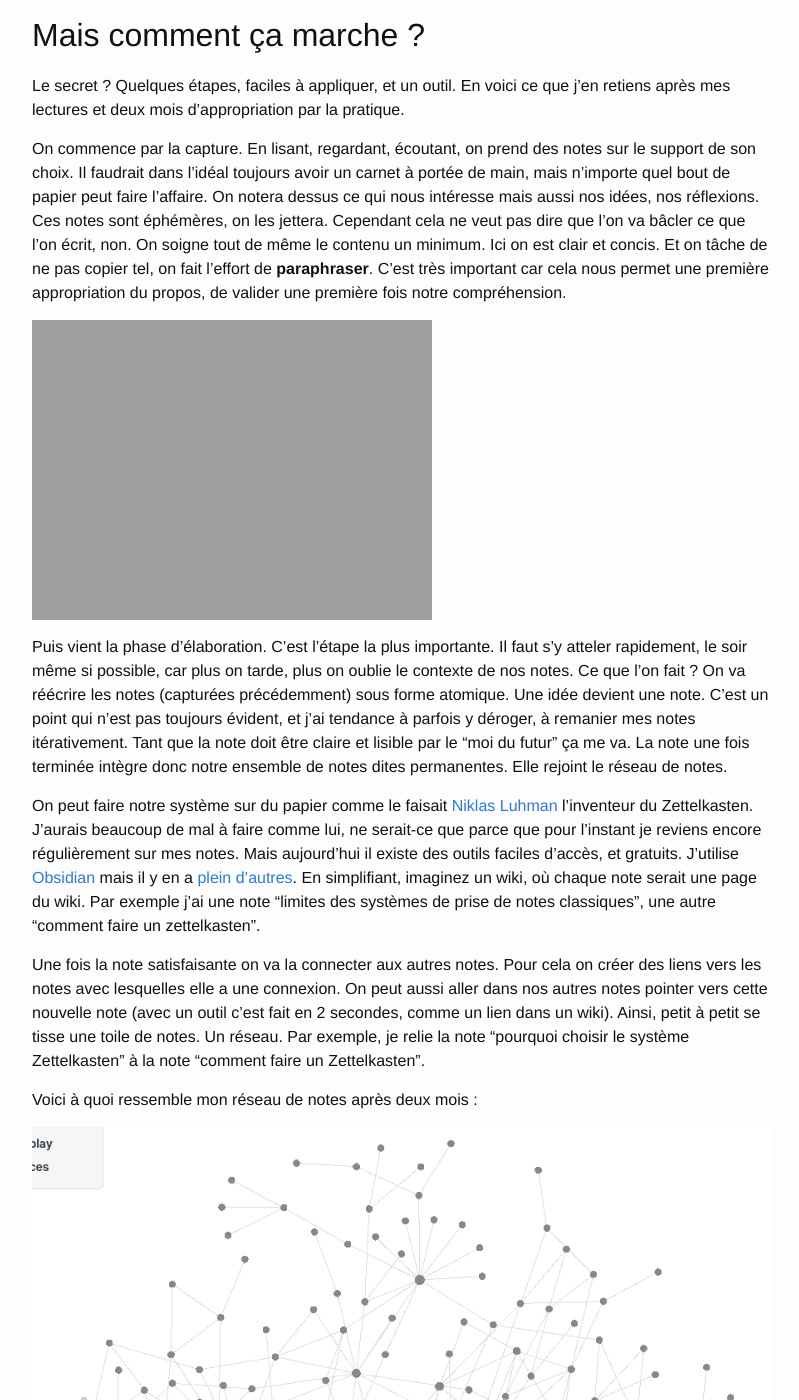
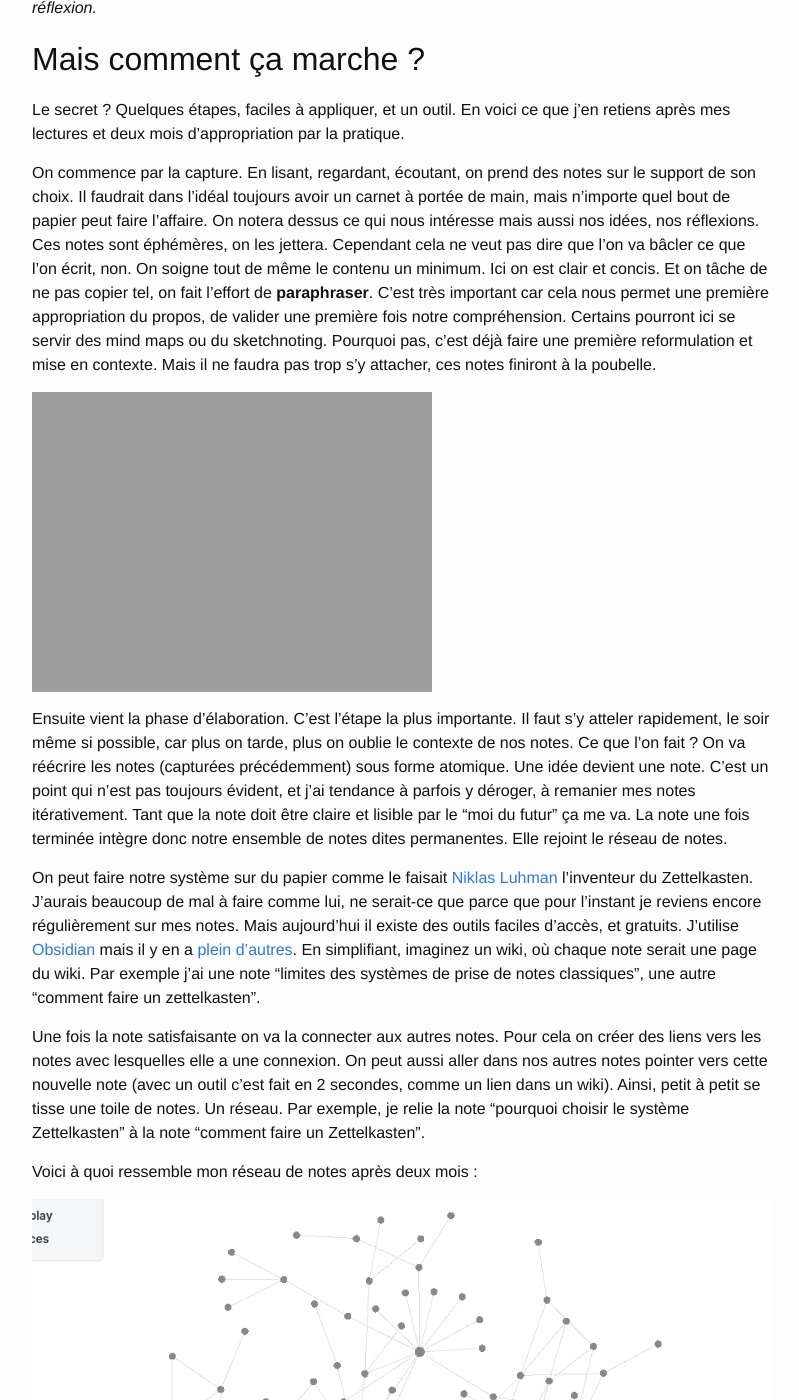
Before and after one commit to fego/fego.github.io, a Jekyll site: the page built from docs/_posts/2020-11-01-J'ai enfin appris à prendre des notes.markdown, in a window 1280 px wide and 1400 px high, scrolled down 1908 px. Shown: the whole window, without its empty margins (238-1037 px from the left). Built offline with Jekyll 4.4.1, drawn with Linux system fonts in a browser that asks for light colours; our own code applies the rules of GitHub Pages for plain Markdown files; some of the changed text lies outside the part shown.

Commit message:
mind maps

```diff
--- a/docs/_posts/2020-11-01-J'ai enfin appris à prendre des notes.markdown
+++ b/docs/_posts/2020-11-01-J'ai enfin appris à prendre des notes.markdown
@@ -2,7 +2,7 @@
 
 45 ans. Voilà le temps qu'il m'aura fallu pour savoir prendre des notes.
 
-Tout a commencé par un tweet d'un collègue qui m'a fait découvrir une [conférence de Sönke Arhens](https://www.youtube.com/watch?v=nPOI4f7yCag). Grosse prise de conscience et vague d'espoir. En effet je suis plutôt un gros consommateur de contenus comme des livres, vidéos ou podcasts dont le but est est transmettre un savoir. Mais avant, soit je ne prenais pas de note, soit j'en prenais un peu sur différents supports. Récemment j'avais un peu amélioré mon système avec [Notion](http://notion.so), un outil en ligne très pratique (prise de notes, priorisation de tâches, et plus encore). Mais ce n'est qu'un outil, il me manquait la méthode. J'avais tendance à accumuler des notes, sans vraiment les relire, les réutiliser. Et des notes que l'on ne réutilise pas, est-ce vraiment utile ?
+Tout a commencé par un tweet d'un collègue qui m'a fait découvrir une [conférence de Sönke Arhens](https://www.youtube.com/watch?v=nPOI4f7yCag). Grosse prise de conscience et vague d'espoir. En effet je suis plutôt un gros consommateur de contenus comme des livres, vidéos ou podcasts dont le but est est transmettre un savoir. Mais avant, soit je ne prenais pas de note, soit j'en prenais un peu sur différents supports. J'ai même essayé différentes techniques comme les mind maps, ou le sketchnoting. Récemment j'avais un peu amélioré mon système avec [Notion](http://notion.so), un outil en ligne très pratique (prise de notes, priorisation de tâches, et plus encore). Mais ce n'est qu'un outil, il me manquait la méthode. J'avais tendance à accumuler des notes, sans vraiment les relire, les réutiliser. Et des notes que l'on ne réutilise pas, est-ce vraiment utile ?
 
 ## Les limites d'une prise de note classique
 
@@ -34,10 +34,11 @@
 Le secret ? Quelques étapes, faciles à appliquer, et un outil. En voici ce que j'en retiens après mes lectures et deux mois d'appropriation par la pratique.
 
 On commence par la capture. En lisant, regardant, écoutant, on prend des notes sur le support de son choix. Il faudrait dans l'idéal toujours avoir un carnet à portée de main, mais n'importe quel bout de papier peut faire l'affaire. On notera dessus ce qui nous intéresse mais aussi nos idées, nos réflexions. Ces notes sont éphémères, on les jettera. Cependant cela ne veut pas dire que l'on va bâcler ce que l'on écrit, non. On soigne tout de même le contenu un minimum. Ici on est clair et concis. Et on tâche de ne pas copier tel, on fait l'effort de **paraphraser**. C'est très important car cela nous permet une première appropriation du propos, de valider une première fois notre compréhension.
+Certains pourront ici se servir des mind maps ou du sketchnoting. Pourquoi pas, c'est déjà faire une première reformulation et mise en contexte. Mais il ne faudra pas trop s'y attacher, ces notes finiront à la poubelle.
 
 ![Capturer des notes]({{ site.url }}images/capture_notes.png)
 
-Puis vient la phase d'élaboration. C'est l'étape la plus importante. Il faut s'y atteler rapidement, le soir même si possible, car plus on tarde, plus on oublie le contexte de nos notes. Ce que l'on fait ? On va réécrire les notes (capturées précédemment) sous forme atomique. Une idée devient une note. C'est un point qui n'est pas toujours évident, et j'ai tendance à parfois y déroger, à remanier mes notes itérativement. Tant que la note doit être claire et lisible par le "moi du futur" ça me va. La note une fois terminée intègre donc notre ensemble de notes dites permanentes. Elle rejoint le réseau de notes.
+Ensuite vient la phase d'élaboration. C'est l'étape la plus importante. Il faut s'y atteler rapidement, le soir même si possible, car plus on tarde, plus on oublie le contexte de nos notes. Ce que l'on fait ? On va réécrire les notes (capturées précédemment) sous forme atomique. Une idée devient une note. C'est un point qui n'est pas toujours évident, et j'ai tendance à parfois y déroger, à remanier mes notes itérativement. Tant que la note doit être claire et lisible par le "moi du futur" ça me va. La note une fois terminée intègre donc notre ensemble de notes dites permanentes. Elle rejoint le réseau de notes.
 
 On peut faire notre système sur du papier comme le faisait [Niklas Luhman](https://fr.wikipedia.org/wiki/Niklas_Luhmann) l'inventeur du Zettelkasten. J'aurais beaucoup de mal à faire comme lui, ne serait-ce que parce que pour l'instant je reviens encore régulièrement sur mes notes. Mais aujourd'hui il existe des outils faciles d'accès, et gratuits. J'utilise [Obsidian](https://obsidian.md/) mais il y en a [plein d'autres](https://nesslabs.com/how-to-choose-the-right-note-taking-app#more-9889). En simplifiant, imaginez un wiki, où chaque note serait une page du wiki. Par exemple j'ai une note "limites des systèmes de prise de notes classiques", une autre "comment faire un zettelkasten".
 
```
Also changed, not shown: other parts of docs/_posts/2020-11-01-J'ai enfin appris à prendre des notes.markdown (+2 -2 lines).
